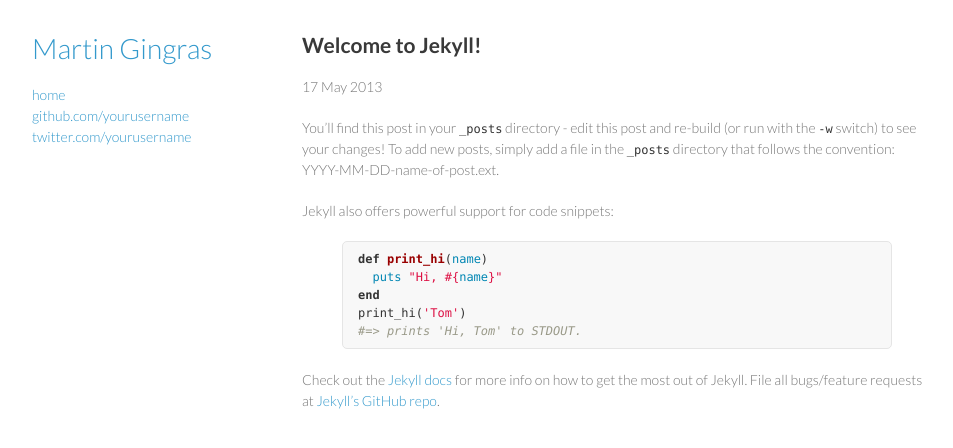
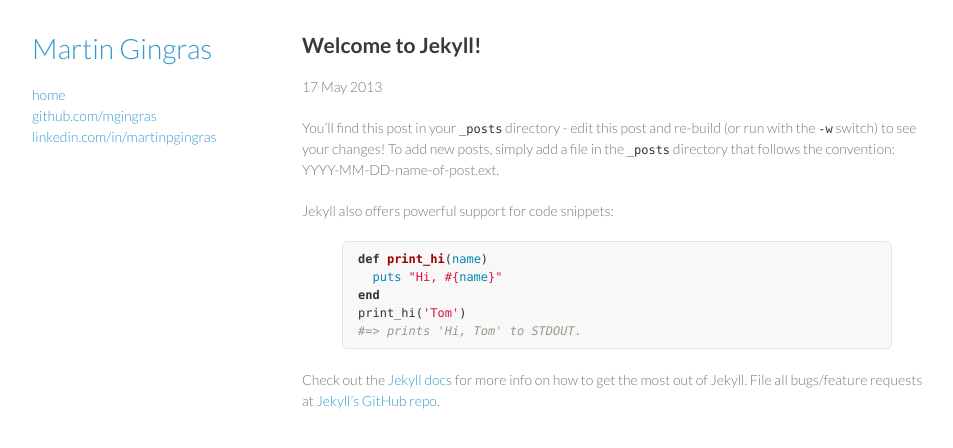
Before and after one commit to mgingras/The-old-mgingras.ca, a Jekyll site: the page built from _posts/2013-05-17-welcome-to-jekyll.md, in a window 1280 px wide. Shown: the top 448 px of the page, without its empty margins (158-1111 px from the left). Built offline with Jekyll 4.4.1, drawn with Linux system fonts in a browser that asks for light colours; Markdown is read by kramdown in place of the engine named in the settings.

Commit message:
added github and linkedin info on main page

```diff
--- a/_includes/head.html
+++ b/_includes/head.html
@@ -14,7 +14,7 @@
 
 <title>{{ page.title }}</title>
 <meta name="viewport" content="width=device-width">
-<link rel="icon" type="image/png" href="/img/favicon.png">
+<link rel="icon" type="image/ico" href="/img/favicon.ico">
 
 
 <!-- syntax highlighting CSS -->
--- a/_includes/sidebar.html
+++ b/_includes/sidebar.html
@@ -1,6 +1,6 @@
 <h1 class="title"><a href="/">{{ site.name }}</a></h1>
 <a class="extra" href="/">home</a>
 <p>
-  <a href="http://github.com/yourusername/">github.com/yourusername</a><br />
-  <a href="http://twitter.com/yourusername/">twitter.com/yourusername</a><br />
+  <a href="http://github.com/mgingras/">github.com/mgingras</a><br />
+  <a href="http://www.linkedin.com/in/martinpgingras">linkedin.com/in/martinpgingras</a><br />
 </p>
```
